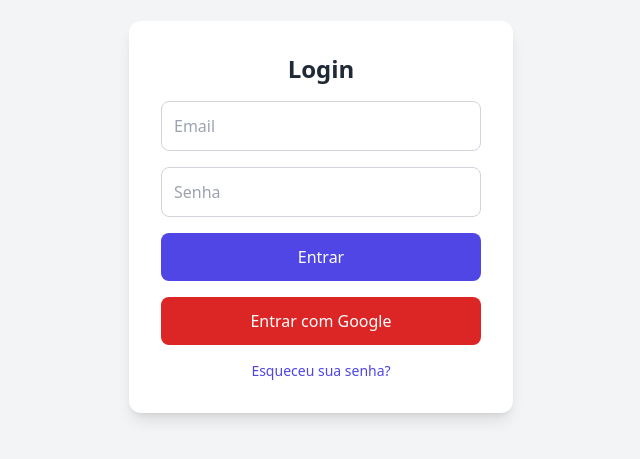
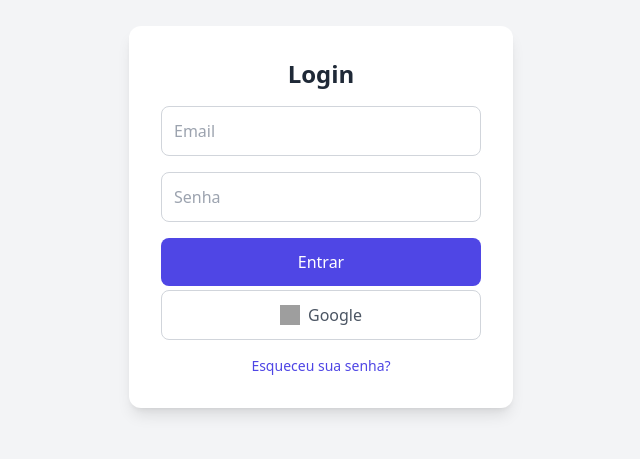
Before and after one commit to Aleraca017/DMEvolution, a plain HTML site: page v2/login.html in a window 1280 px wide. Shown: the part 183-642 px from the top of the page, without its empty margins (319-959 px from the left). Drawn offline with nearby package versions, Linux system fonts and the light colour scheme; grey boxes are pictures that could not be loaded.

Commit message:
update google box

```diff
--- a/v2/login.html
+++ b/v2/login.html
@@ -16,8 +16,9 @@
       <button type="submit" class="w-full bg-indigo-600 text-white p-3 rounded-lg hover:bg-indigo-700 transition-colors">Entrar</button>
     </form>
     <!-- Botão de Login com Google -->
-    <button id="google-login" class="w-full bg-red-600 text-white p-3 rounded-lg hover:bg-red-700 mt-4 transition-colors">
-      Entrar com Google
+    <button id="google-login" class="w-full mt-1 flex-1 bg-white border border-gray-300 text-gray-600 p-3 rounded-lg hover:bg-gray-100 transition-colors flex items-center justify-center space-x-2">
+      <img src="https://www.svgrepo.com/show/475656/google-color.svg" alt="Google" class="w-5 h-5">
+      <span>Google</span>
     </button>
     <!-- Opção de recuperar senha -->
     <p class="text-center text-sm text-gray-600 mt-4">
```
